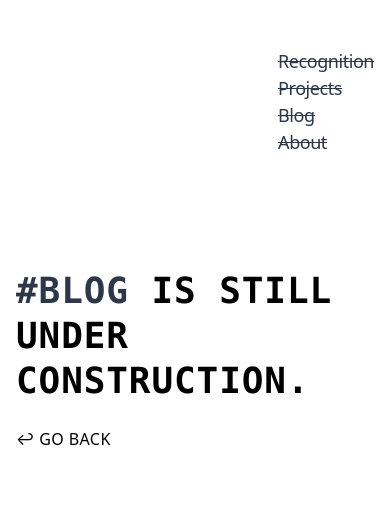
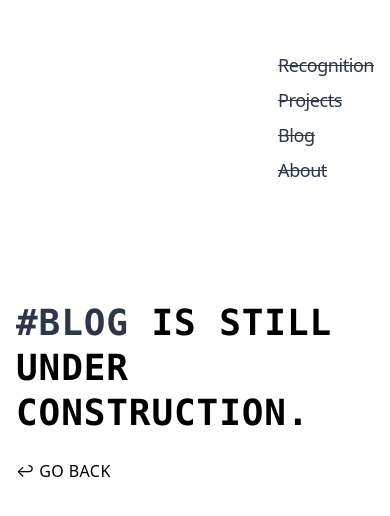
Before and after one commit to ndrsllwngr/andreasellwanger.com, a Next.js app: page /blog in a window 390 px wide. Shown: the top 516 px of the page. Built offline with nearby package versions, Linux system fonts and the light colour scheme.

Commit message:
Improve a11y, fix broken link

```diff
--- a/components/footer.js
+++ b/components/footer.js
@@ -31,7 +31,7 @@ export const Footer = () => {
 					<TwitterIcon />
 					<span className="sr-only">Twitter</span>
 				</a>
-				<a className="text-gray-800 hover:text-black w-6 h-6 ml-5">
+				<a className="text-gray-800 hover:text-black w-6 h-6 ml-5" href="https://github.com/ndrsllwngr">
 					<GitHubIcon />
 					<span className="sr-only">GitHub</span>
 				</a>
--- a/components/header.js
+++ b/components/header.js
@@ -8,16 +8,20 @@ export const Header = () => {
 			<div className="flex flex-row flex-wrap container items-center justify-end mx-auto my-12 px-4">
 				<nav className="flex flex-col sm:flex-row flex-wrap justify-end line-through">
 					<Link href="/recognition">
-						<a className="text-gray-800 text-lg tracking-tight font-medium hover:text-black ml-5">Recognition</a>
+						<a className="text-gray-800 text-lg tracking-tight font-medium hover:text-black ml-5 py-1 sm:py-0">
+							Recognition
+						</a>
 					</Link>
 					<Link href="/projects">
-						<a className="text-gray-800 text-lg tracking-tight font-medium hover:text-black ml-5">Projects</a>
+						<a className="text-gray-800 text-lg tracking-tight font-medium hover:text-black ml-5 py-1 sm:py-0">
+							Projects
+						</a>
 					</Link>
 					<Link href="/blog">
-						<a className="text-gray-800 text-lg tracking-tight font-medium hover:text-black ml-5">Blog</a>
+						<a className="text-gray-800 text-lg tracking-tight font-medium hover:text-black ml-5 py-1 sm:py-0">Blog</a>
 					</Link>
 					<Link href="/about">
-						<a className="text-gray-800 text-lg tracking-tight font-medium hover:text-black ml-5">About</a>
+						<a className="text-gray-800 text-lg tracking-tight font-medium hover:text-black ml-5 py-1 sm:py-0">About</a>
 					</Link>
 				</nav>
 			</div>
```
